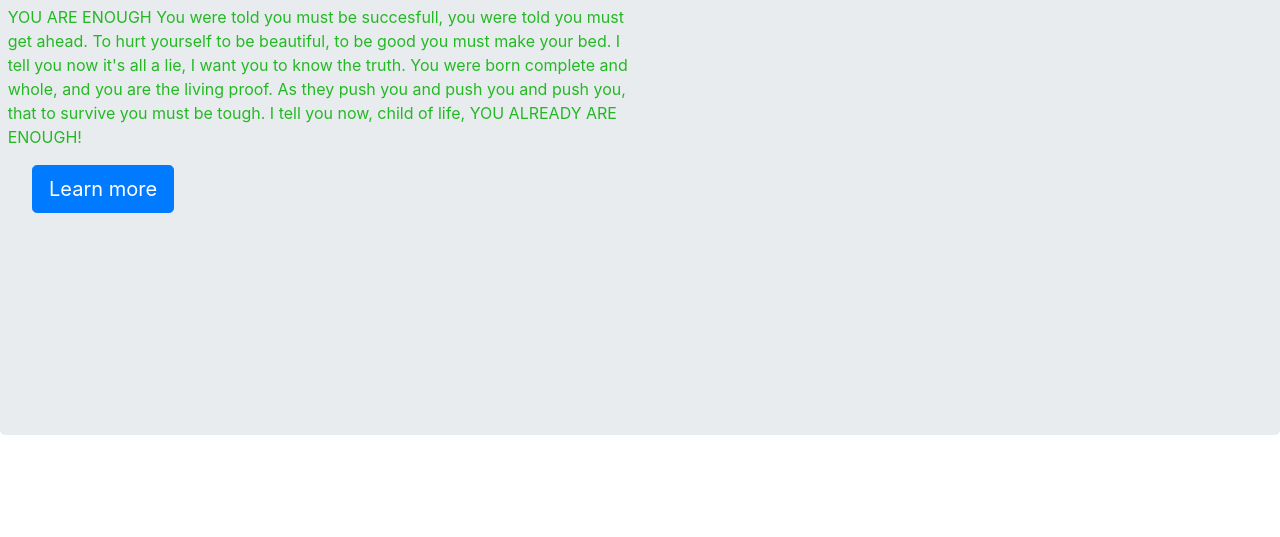
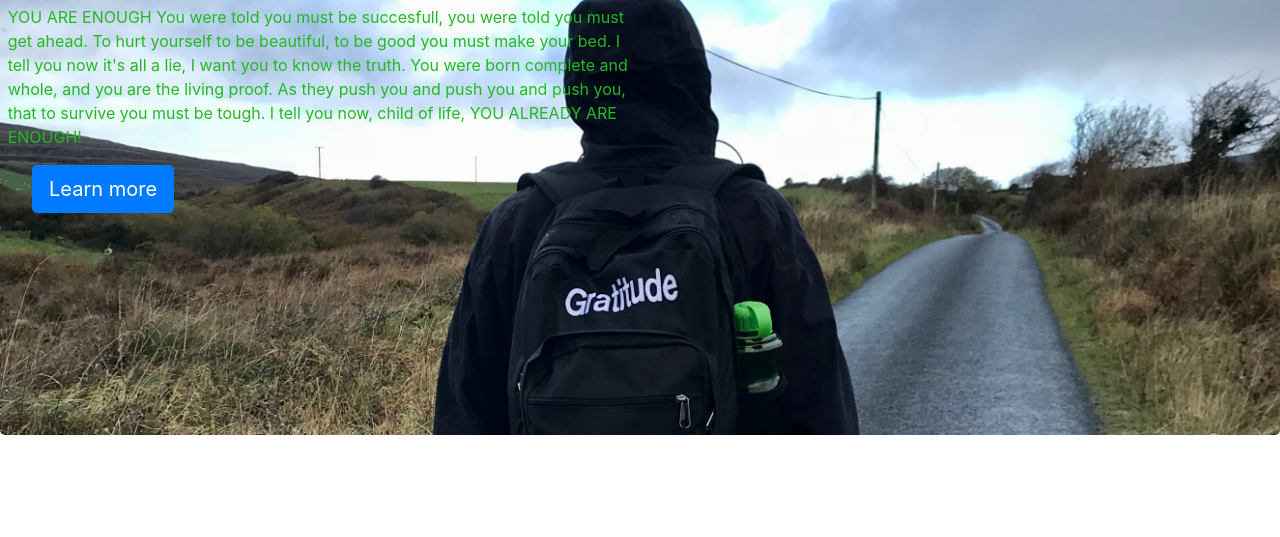
Before and after one commit to petemcl1978/Gratitudewalks.net, a plain HTML site: page index.html in a window 1280 px wide. Shown: the part 263-800 px from the top of the page. Drawn offline with nearby package versions, Linux system fonts and the light colour scheme; files whose address does not match are found by name.

Commit message:
try and try again...

```diff
--- a/Assetts/CSS/style.css
+++ b/Assetts/CSS/style.css
@@ -1,6 +1,6 @@
 .jumbotron {
     position: relative;
-    background-image: url("Assetts/Images/IMG_3494.jpg");
+    background-image: url("/Assetts/Images/IMG_3494.jpg");
     width: 100%;
     background-size: cover;
     min-height: 600px;
```
